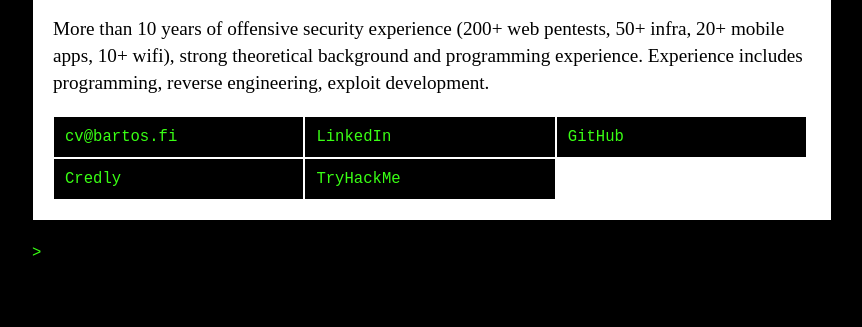
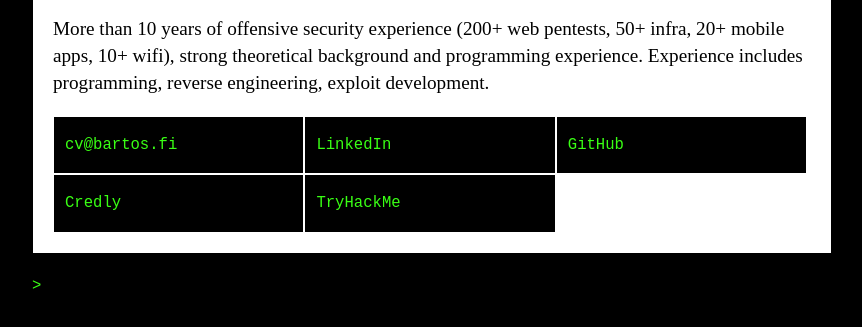
Before and after one commit to kokokodak/kokokodak.github.io, a plain HTML site: page index.html in a window 1280 px wide. Shown: the part 205-532 px from the top of the page, without its empty margins (208-1070 px from the left). Drawn offline with Linux system fonts and the light colour scheme.

Commit message:
Fix size of buttons

```diff
--- a/style.css
+++ b/style.css
@@ -68,6 +68,11 @@ p {
     flex-wrap: wrap;
     width: 30%;
 
+
+
+    height: 2.2em;
+    line-height: 2.2em;
+
     font-family: monospace;
     font-size: 1.2em;
 
```
